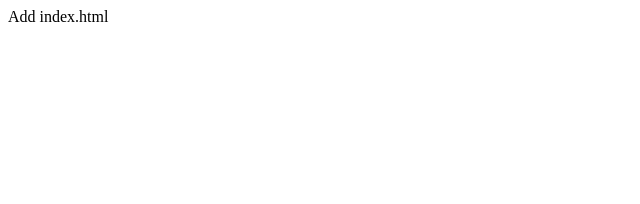
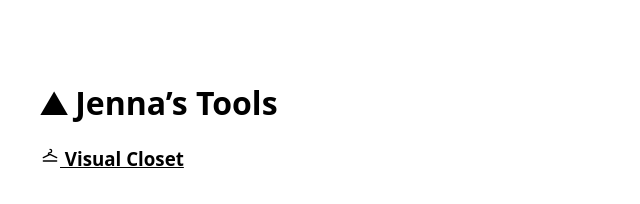
Before and after one commit to jennas-tools/jennas-tools.github.io, a plain HTML site: page index.html in a window 1280 px wide. Shown: the whole page, without its empty margins (0-640 px from the left). Drawn offline with Linux system fonts and the light colour scheme.

Commit message:
Update index.html

```diff
--- a/index.html
+++ b/index.html
@@ -1 +1,49 @@
-Add index.html
+<!doctype html>
+<html lang="en">
+
+<head>
+  <meta charset="utf-8">
+  <title>Jenna’s Tools</title>
+  <style>
+    body {
+      margin: 0;
+      display: grid;
+      place-items: left start;
+      height: 100vh;
+      padding: 60px 40px 0 40px; /* top | right | bottom | left */
+      color: black;
+      font-family: system-ui, sans-serif;
+    }
+
+    a {
+    color: inherit;  /* makes the link match your page text color (#e0e0e0) */
+  }
+  </style>
+</head>
+<body>
+  <main>
+    <div class="container2">
+      <div class="badge"></div>
+      <h1>⛰ Jenna’s Tools</h1>
+
+    </div>
+    <div class="container3">
+      <h3><a href="https://summer-jute-764.notion.site/Visual-Closet-255c36a01edf80e98e46ca6d5ff2c66a" target="_blank"
+          rel="noopener noreferrer">
+          <!-- Inline hanger icon -->
+          <svg xmlns="http://www.w3.org/2000/svg" viewBox="0 0 24 24" width="20" height="20" fill="none" stroke="currentColor"
+            stroke-width="1.6" stroke-linecap="round" stroke-linejoin="round" aria-hidden="true">
+            <!-- hook -->
+            <path d="M12 4c1.2 0 2 .8 2 2s-.8 2-2 2c-1.1 0-2 .9-2 2" />
+            <!-- shoulders -->
+            <path d="M12 10l-8 4" />
+            <path d="M12 10l8 4" />
+            <!-- bottom bar -->
+            <path d="M4 18h16" />
+          </svg>
+          Visual Closet</a></h3>
+    </div>
+  </main>
+
+</body>
+</html>
```
